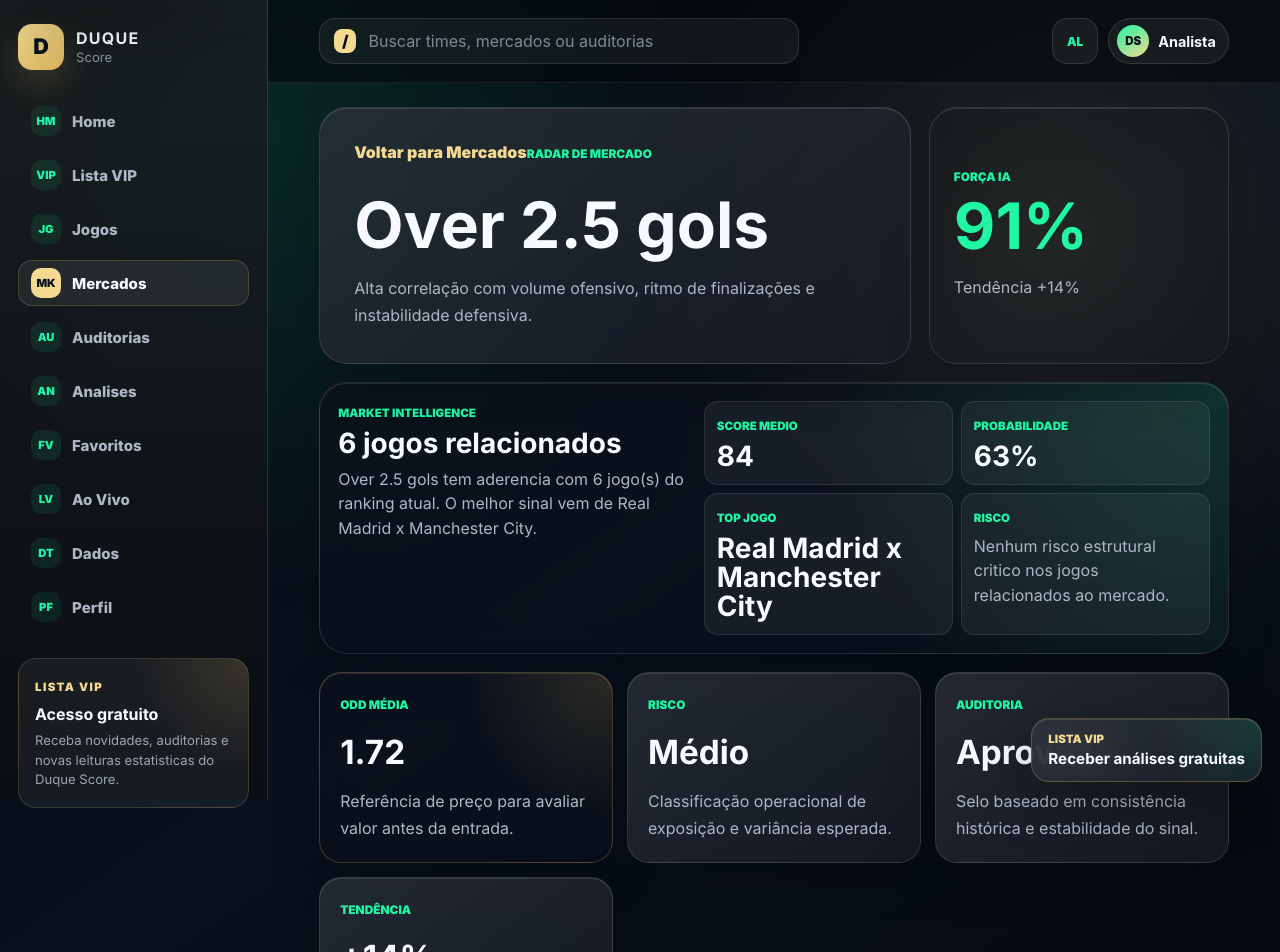
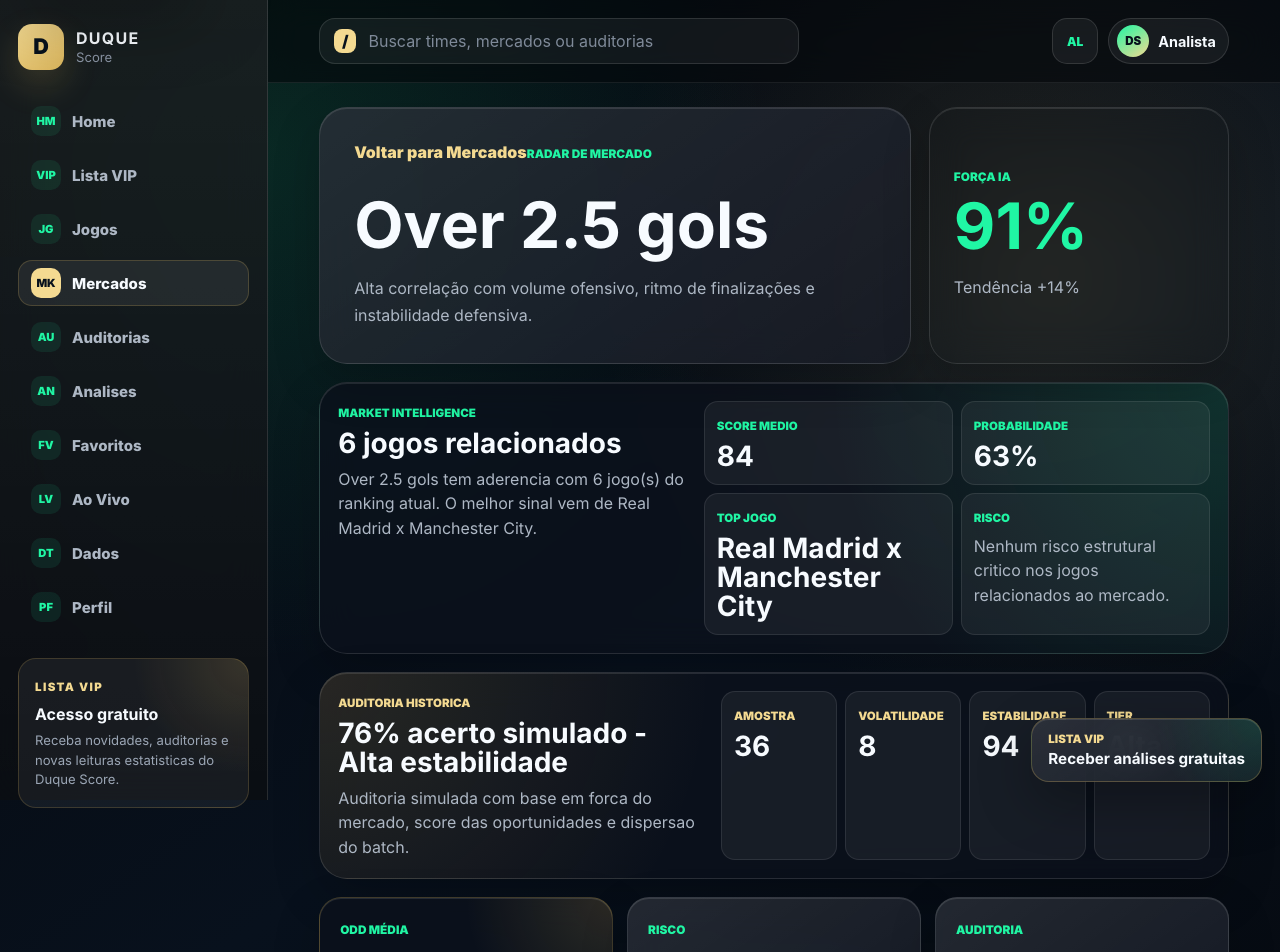
Before and after one commit to duqueroleta/DuqueSports-Codex, a React (Vite) app: page /mercados/1 in a window 1280 px wide. Shown: the top 952 px of the page. Built offline with nearby package versions, Linux system fonts and the light colour scheme.

Commit message:
Add simulated market audit layer

```diff
--- /dev/null
+++ b/src/engine/batch/MarketAuditService.js
@@ -0,0 +1,58 @@
+function clamp(value, min, max) {
+  return Math.min(max, Math.max(min, value));
+}
+
+function getStabilityTier(stabilityScore) {
+  if (stabilityScore >= 82) {
+    return 'Alta';
+  }
+
+  if (stabilityScore >= 68) {
+    return 'Controlada';
+  }
+
+  if (stabilityScore >= 54) {
+    return 'Volatil';
+  }
+
+  return 'Instavel';
+}
+
+function calculateVolatility(relatedOpportunities) {
+  if (relatedOpportunities.length <= 1) {
+    return 38;
+  }
+
+  const scores = relatedOpportunities.map((opportunity) => opportunity.opportunityScore);
+  const averageScore = scores.reduce((total, score) => total + score, 0) / scores.length;
+  const averageDeviation = scores.reduce((total, score) => total + Math.abs(score - averageScore), 0) / scores.length;
+
+  return Math.round(clamp(averageDeviation * 3.2, 8, 52));
+}
+
+function runMarketAuditService({ market, relatedOpportunities }) {
+  const sampleSize = Math.max(12, relatedOpportunities.length * 6);
+  const baseStrength = market.strength ?? 70;
+  const opportunitySignal = relatedOpportunities.length
+    ? relatedOpportunities.reduce((total, item) => total + item.opportunityScore, 0) / relatedOpportunities.length
+    : baseStrength - 10;
+  const volatility = calculateVolatility(relatedOpportunities);
+  const hitRate = Math.round(clamp((baseStrength * 0.46) + (opportunitySignal * 0.42) - (volatility * 0.18), 42, 88));
+  const stabilityScore = Math.round(clamp(100 - volatility + (sampleSize * 0.35), 35, 94));
+
+  return {
+    model: 'market-audit-service-v1',
+    sampleSize,
+    hitRate,
+    volatility,
+    stabilityScore,
+    stabilityTier: getStabilityTier(stabilityScore),
+    auditLabel: `${hitRate}% acerto simulado - ${getStabilityTier(stabilityScore)} estabilidade`,
+    notes: [
+      'Auditoria simulada com base em forca do mercado, score das oportunidades e dispersao do batch.',
+      'Resultado preparado para substituicao futura por backtesting historico real.',
+    ],
+  };
+}
+
+export { runMarketAuditService };
--- a/src/engine/batch/MarketDetailIntelligenceService.js
+++ b/src/engine/batch/MarketDetailIntelligenceService.js
@@ -1,3 +1,5 @@
+import { runMarketAuditService } from './MarketAuditService.js';
+
 function normalizeText(value) {
   return value
     .normalize('NFD')
@@ -72,6 +74,7 @@ function runMarketDetailIntelligence({ market, opportunities }) {
       ? `${market.name} tem aderencia com ${relatedOpportunities.length} jogo(s) do ranking atual. O melhor sinal vem de ${topOpportunity.home} x ${topOpportunity.away}.`
       : `${market.name} ainda nao possui jogo classificado como oportunidade ativa pelo batch atual.`,
     riskAlert: buildMarketRiskAlert(market, relatedOpportunities),
+    audit: runMarketAuditService({ market, relatedOpportunities }),
   };
 }
 
--- a/src/engine/core/contracts.js
+++ b/src/engine/core/contracts.js
@@ -41,6 +41,6 @@
  * @property {string[]} explanation
  */
 
-const ENGINE_VERSION = 'duque-score-engine-v1.phase-10';
+const ENGINE_VERSION = 'duque-score-engine-v1.phase-11';
 
 export { ENGINE_VERSION };
--- a/src/pages/MarketDetailPage.jsx
+++ b/src/pages/MarketDetailPage.jsx
@@ -96,6 +96,34 @@ function MarketDetailPage() {
         </section>
       ) : null}
 
+      {marketIntelligence?.audit ? (
+        <section className="market-audit-panel" aria-label="Auditoria historica simulada">
+          <div>
+            <span>Auditoria historica</span>
+            <strong>{marketIntelligence.audit.auditLabel}</strong>
+            <p>{marketIntelligence.audit.notes[0]}</p>
+          </div>
+          <div className="market-audit-grid">
+            <article>
+              <span>Amostra</span>
+              <strong>{marketIntelligence.audit.sampleSize}</strong>
+            </article>
+            <article>
+              <span>Volatilidade</span>
+              <strong>{marketIntelligence.audit.volatility}</strong>
+            </article>
+            <article>
+              <span>Estabilidade</span>
+              <strong>{marketIntelligence.audit.stabilityScore}</strong>
+            </article>
+            <article>
+              <span>Tier</span>
+              <strong>{marketIntelligence.audit.stabilityTier}</strong>
+            </article>
+          </div>
+        </section>
+      ) : null}
+
       <section className="detail-grid" aria-label="Análise do mercado">
         <article className="detail-card detail-card-highlight">
           <span>Odd média</span>
--- a/src/styles/page-detail.css
+++ b/src/styles/page-detail.css
@@ -34,6 +34,7 @@
 .engine-projection-panel,
 .ai-explanation-panel,
 .market-intelligence-panel,
+.market-audit-panel,
 .detail-action-panel,
 .detail-empty {
   border: 1px solid var(--color-line);
@@ -364,6 +365,54 @@
   border-color: rgba(217, 180, 91, 0.26);
 }
 
+.market-audit-panel {
+  display: grid;
+  grid-template-columns: minmax(0, 0.86fr) minmax(0, 1.14fr);
+  gap: 14px;
+  width: min(1240px, 100%);
+  margin: 18px auto 0;
+  padding: 18px;
+  border-radius: var(--radius-xl);
+  background:
+    radial-gradient(circle at top left, rgba(217, 180, 91, 0.14), transparent 42%),
+    rgba(12, 18, 28, 0.76);
+}
+
+.market-audit-panel span {
+  color: var(--color-gold-soft);
+  font-size: 0.72rem;
+  font-weight: 950;
+  text-transform: uppercase;
+}
+
+.market-audit-panel strong {
+  display: block;
+  margin-top: 8px;
+  color: var(--color-white);
+  font-size: clamp(1.2rem, 2.2vw, 1.75rem);
+  line-height: 1.05;
+}
+
+.market-audit-panel p {
+  margin: 8px 0 0;
+  color: #aeb8c5;
+  line-height: 1.55;
+}
+
+.market-audit-grid {
+  display: grid;
+  grid-template-columns: repeat(4, minmax(0, 1fr));
+  gap: 8px;
+}
+
+.market-audit-grid article {
+  min-width: 0;
+  padding: 12px;
+  border: 1px solid rgba(255, 255, 255, 0.09);
+  border-radius: 14px;
+  background: rgba(255, 255, 255, 0.055);
+}
+
 .detail-grid-loading {
   margin-top: 0;
 }
@@ -462,6 +511,7 @@
   .engine-projection-panel,
   .ai-explanation-panel,
   .market-intelligence-panel,
+  .market-audit-panel,
   .detail-action-panel {
     grid-template-columns: 1fr;
   }
@@ -500,6 +550,10 @@
     grid-template-columns: 1fr;
   }
 
+  .market-audit-grid {
+    grid-template-columns: repeat(2, minmax(0, 1fr));
+  }
+
   .detail-card strong {
     margin-top: 16px;
   }
```
Also changed, not shown: 2 other files (tests, documents, lock files or other folders).
